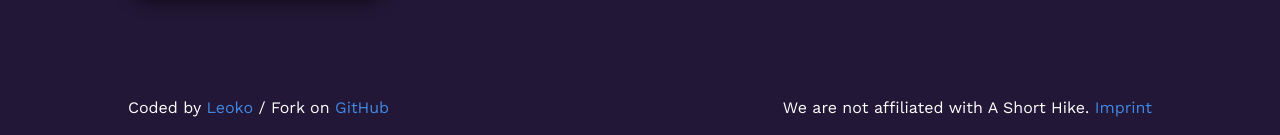
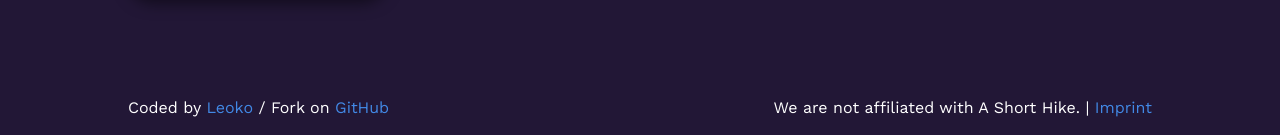
Before and after one commit to Fox-Network/ashorthike-download-page, a Jekyll site: the page built from index.html, in a window 1280 px wide. Shown: the part 1498-1633 px from the top of the page. Built offline with Jekyll 4.4.1, drawn with Linux system fonts in a browser that asks for light colours.

```diff
--- a/index.html
+++ b/index.html
@@ -118,7 +118,7 @@ sass: css/index.css
   <div id="footer">
     <span>Coded by <a href="https://skamps.eu" target="_blank">Leoko</a> / Fork on <a
         href="https://github.com/DevLeoko/JustADownloadPage" target="_blank">GitHub</a></span>
-    <span>We are not affiliated with A Short Hike.
+    <span>We are not affiliated with A Short Hike. |
       <a href="{{site.impressumUrl}}">Imprint</a></span>
   </div>
 </div>
```
